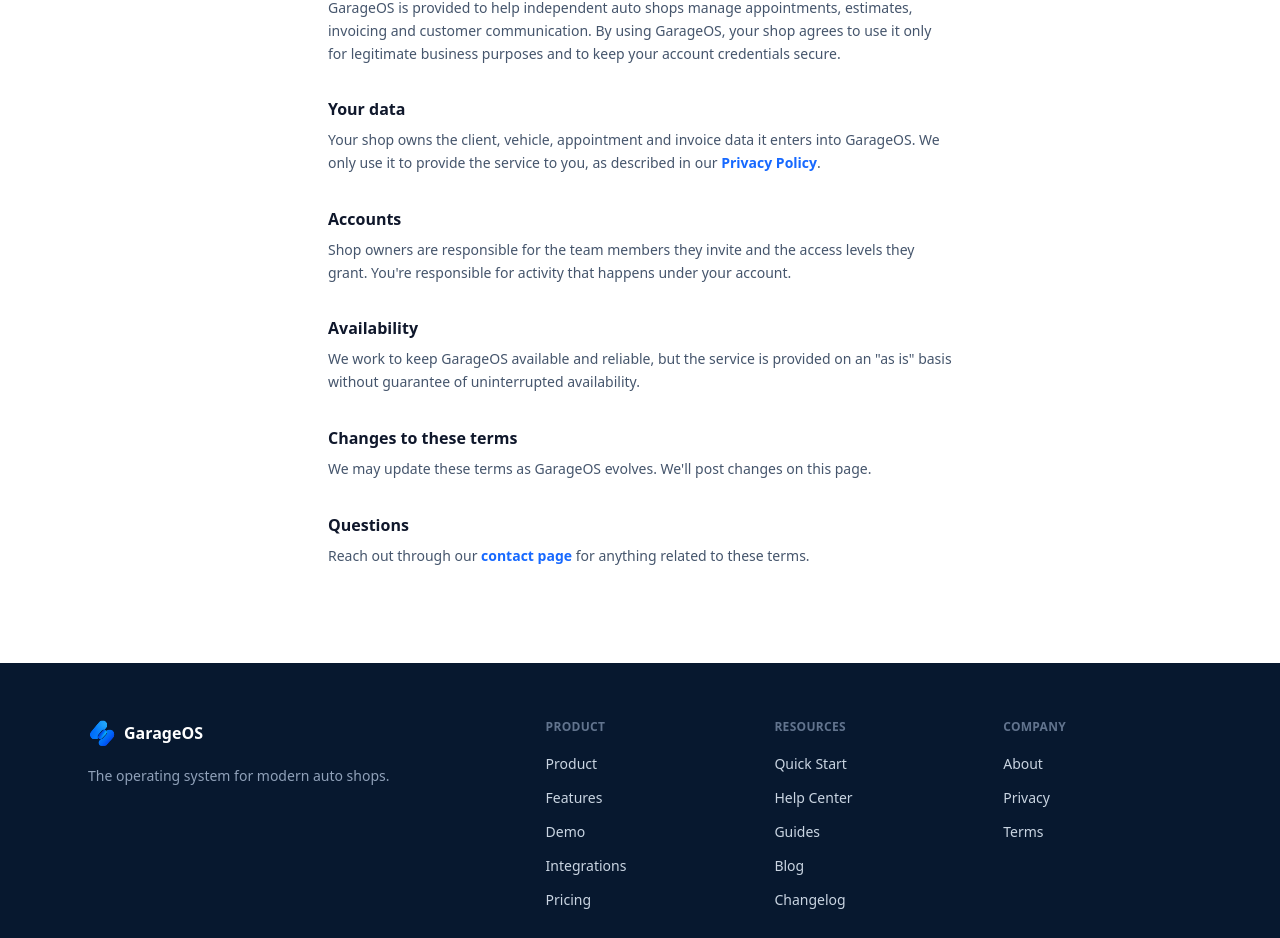
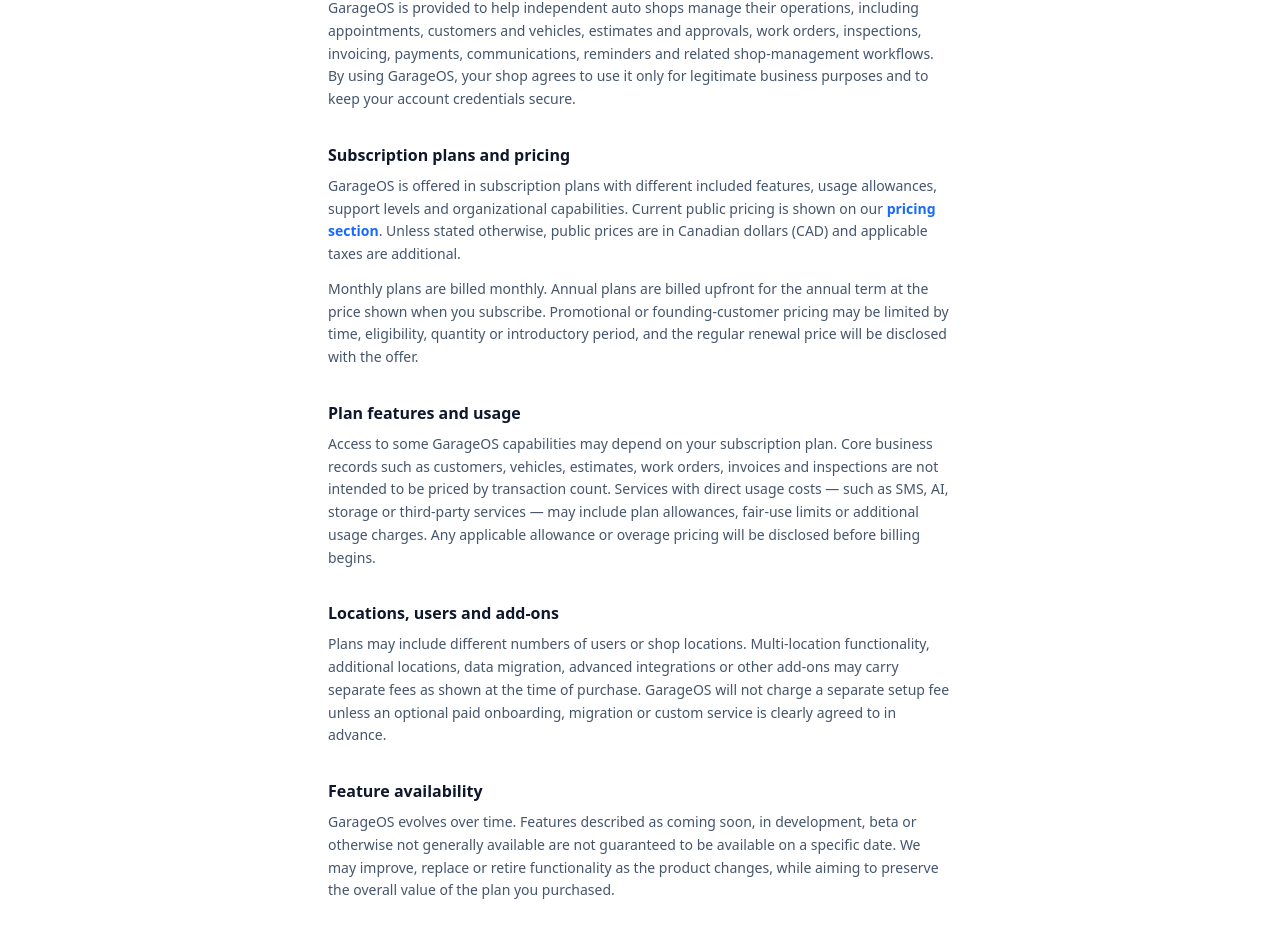
Before and after one commit to MitchellCastellanos/GarageOS, a Next.js app: page /terms in a window 1280 px wide. Shown: the part 480-1418 px from the top of the page. Built offline with nearby package versions, Linux system fonts and the light colour scheme; no server answers.

Commit message:
docs(legal): align terms with subscription plans and billing

```diff
--- a/src/app/terms/page.tsx
+++ b/src/app/terms/page.tsx
@@ -18,18 +18,65 @@
           <div>
             <h2 className="text-base font-semibold text-slate-900 mb-2">Using GarageOS</h2>
             <p>
-              GarageOS is provided to help independent auto shops manage appointments, estimates, invoicing and
-              customer communication. By using GarageOS, your shop agrees to use it only for legitimate business
-              purposes and to keep your account credentials secure.
+              GarageOS is provided to help independent auto shops manage their operations, including appointments,
+              customers and vehicles, estimates and approvals, work orders, inspections, invoicing, payments,
+              communications, reminders and related shop-management workflows. By using GarageOS, your shop agrees
+              to use it only for legitimate business purposes and to keep your account credentials secure.
             </p>
           </div>
+
+          <div>
+            <h2 className="text-base font-semibold text-slate-900 mb-2">Subscription plans and pricing</h2>
+            <p>
+              GarageOS is offered in subscription plans with different included features, usage allowances, support
+              levels and organizational capabilities. Current public pricing is shown on our <Link href="/#pricing" className="font-semibold text-brand-blue hover:underline">pricing section</Link>. Unless stated otherwise, public prices are in Canadian dollars (CAD) and applicable taxes are additional.
+            </p>
+            <p className="mt-3">
+              Monthly plans are billed monthly. Annual plans are billed upfront for the annual term at the price shown
+              when you subscribe. Promotional or founding-customer pricing may be limited by time, eligibility,
+              quantity or introductory period, and the regular renewal price will be disclosed with the offer.
+            </p>
+          </div>
+
+          <div>
+            <h2 className="text-base font-semibold text-slate-900 mb-2">Plan features and usage</h2>
+            <p>
+              Access to some GarageOS capabilities may depend on your subscription plan. Core business records such
+              as customers, vehicles, estimates, work orders, invoices and inspections are not intended to be priced
+              by transaction count. Services with direct usage costs — such as SMS, AI, storage or third-party
+              services — may include plan allowances, fair-use limits or additional usage charges. Any applicable
+              allowance or overage pricing will be disclosed before billing begins.
+            </p>
+          </div>
+
+          <div>
+            <h2 className="text-base font-semibold text-slate-900 mb-2">Locations, users and add-ons</h2>
+            <p>
+              Plans may include different numbers of users or shop locations. Multi-location functionality,
+              additional locations, data migration, advanced integrations or other add-ons may carry separate fees
+              as shown at the time of purchase. GarageOS will not charge a separate setup fee unless an optional paid
+              onboarding, migration or custom service is clearly agreed to in advance.
+            </p>
+          </div>
+
+          <div>
+            <h2 className="text-base font-semibold text-slate-900 mb-2">Feature availability</h2>
+            <p>
+              GarageOS evolves over time. Features described as coming soon, in development, beta or otherwise not
+              generally available are not guaranteed to be available on a specific date. We may improve, replace or
+              retire functionality as the product changes, while aiming to preserve the overall value of the plan
+              you purchased.
+            </p>
+          </div>
+
           <div>
             <h2 className="text-base font-semibold text-slate-900 mb-2">Your data</h2>
             <p>
-              Your shop owns the client, vehicle, appointment and invoice data it enters into GarageOS. We only use
-              it to provide the service to you, as described in our <Link href="/privacy" className="font-semibold text-brand-blue hover:underline">Privacy Policy</Link>.
+              Your shop owns the client, vehicle, appointment, work and invoice data it enters into GarageOS. We only
+              use it to provide the service to you, as described in our <Link href="/privacy" className="font-semibold text-brand-blue hover:underline">Privacy Policy</Link>.
             </p>
           </div>
+
           <div>
             <h2 className="text-base font-semibold text-slate-900 mb-2">Accounts</h2>
             <p>
@@ -37,6 +84,7 @@
               responsible for activity that happens under your account.
             </p>
           </div>
+
           <div>
             <h2 className="text-base font-semibold text-slate-900 mb-2">Availability</h2>
             <p>
@@ -44,10 +92,12 @@
               basis without guarantee of uninterrupted availability.
             </p>
           </div>
+
           <div>
             <h2 className="text-base font-semibold text-slate-900 mb-2">Changes to these terms</h2>
             <p>We may update these terms as GarageOS evolves. We&apos;ll post changes on this page.</p>
           </div>
+
           <div>
             <h2 className="text-base font-semibold text-slate-900 mb-2">Questions</h2>
             <p>Reach out through our <Link href="/contact" className="font-semibold text-brand-blue hover:underline">contact page</Link> for anything related to these terms.</p>
```
